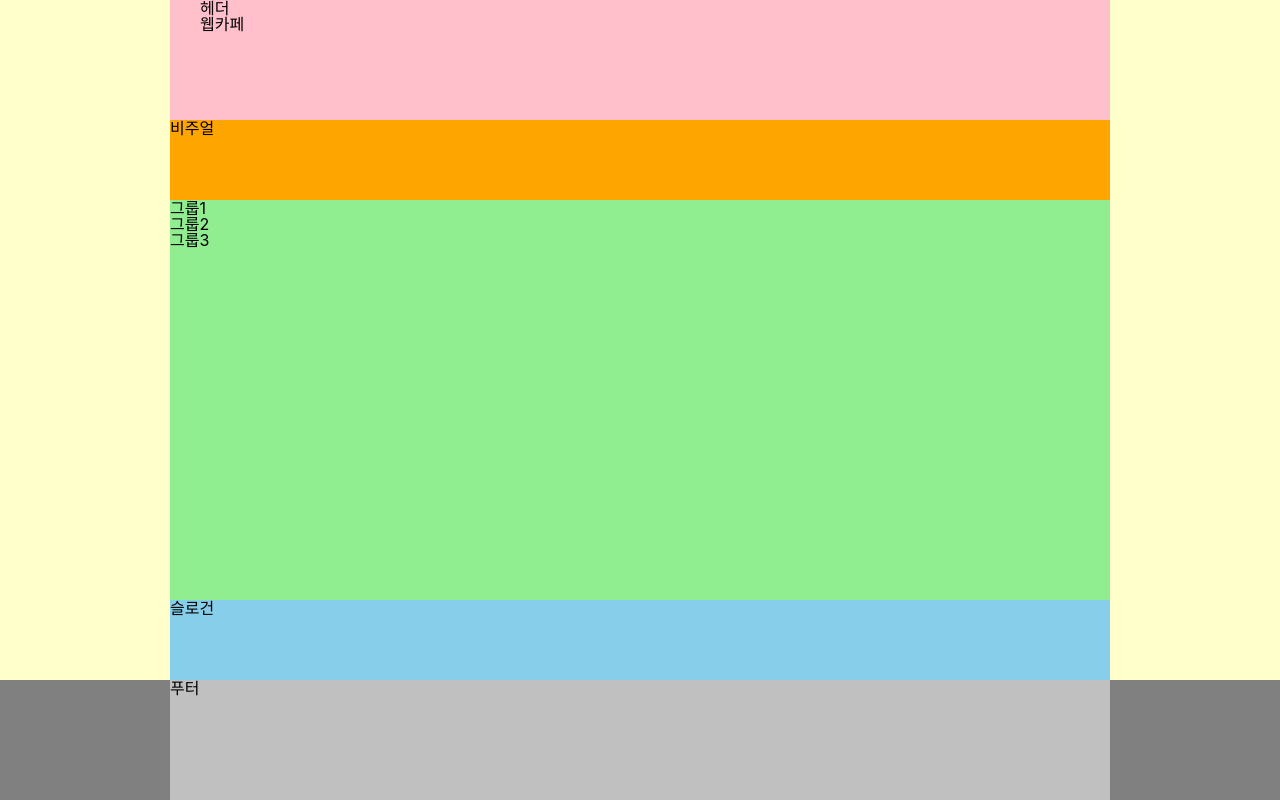
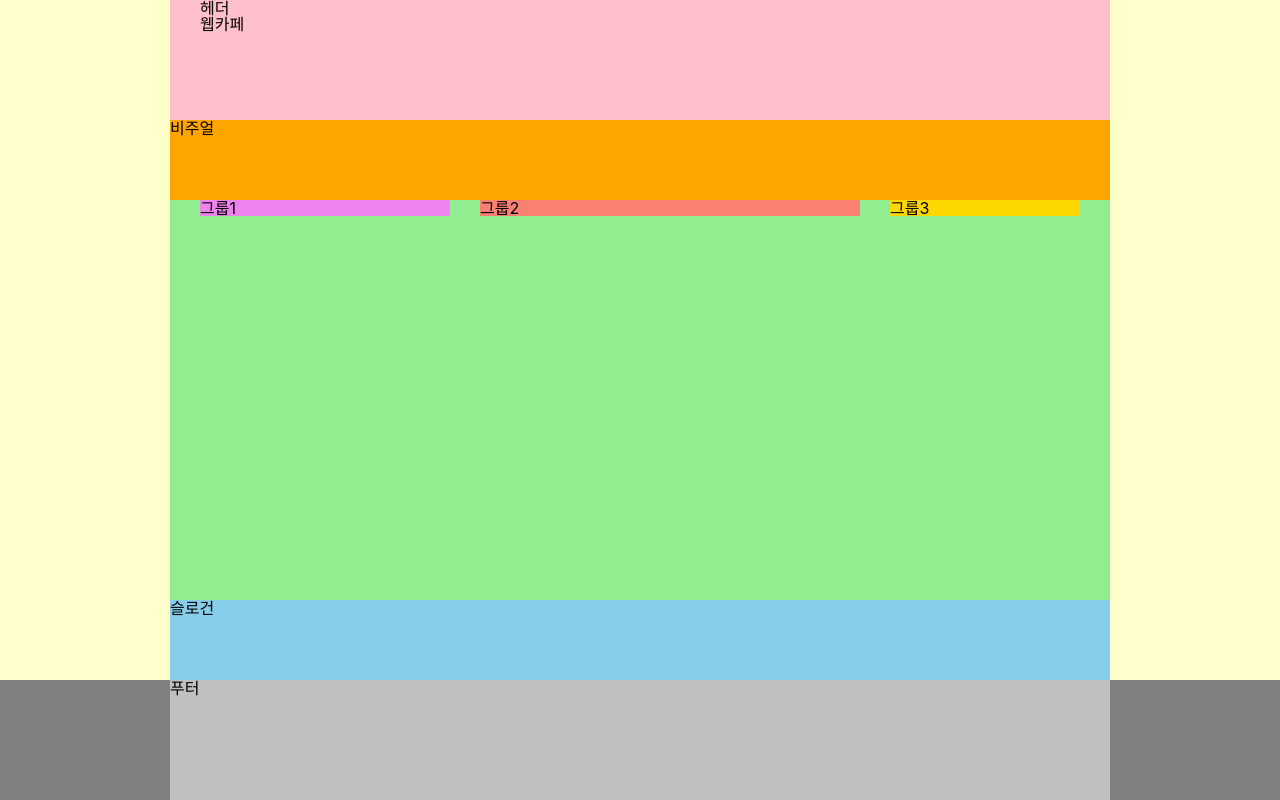
Before and after one commit to rlawlsdn263/like-lion-HTML5, a plain HTML site: page index.html in a window 1280 px wide. Drawn offline with Linux system fonts and the light colour scheme; a web font is replaced by a local one.

Commit message:
float 개념 공부

```diff
--- a/index.html
+++ b/index.html
@@ -19,6 +19,7 @@
     <div class="group group1">그룹1</div>
     <div class="group group2">그룹2</div>
     <div class="group group3">그룹3</div>
+    <div class="clearfix"></div>
   </main>
 
   <article class="slogan">슬로건</article>
--- a/styles/style.css
+++ b/styles/style.css
@@ -1,6 +1,12 @@
 @import url(./normalize.css);
 @import url(./reset.css);
 
+/* 기본 스타일 */
+*, *::before, *::after {
+  box-sizing: border-box;
+}
+
+/* 본문 스타일 */
 body {
   background: #ffc;
   font-family: "Pretendard Variable", Pretendard, -apple-system, BlinkMacSystemFont, system-ui, Roboto, "Helvetica Neue", "Segoe UI", "Apple SD Gothic Neo", "Noto Sans KR", "Malgun Gothic", "Apple Color Emoji", "Segoe UI Emoji", "Segoe UI Symbol", sans-serif;
@@ -9,7 +15,6 @@ body {
 /* 레이아웃 */
 .header, .visual, .main, .slogan, .footer-inner {
   width: 940px;
-  box-sizing: border-box;
   margin: 0 auto;
 }
 
@@ -30,11 +35,34 @@ body {
 .main {
   background: lightgreen;
   height: 50vh;
+  display: flow-root;
+  padding: 0 15px;
+}
+
+.group {
+  margin: 0 15px;
+  float: left;
+}
+
+.group1 {
+  background-color: violet;
+  width: 250px;
+}
+
+.group2 {
+  background-color: salmon;
+  width: 380px;
+}
+
+.group3 {
+  background-color: gold;
+  width: 190px;
 }
 
 /* 슬로건 */
 .slogan {
   background: skyblue;
+  clear: both;
   height: 10vh;
 }
 
```
